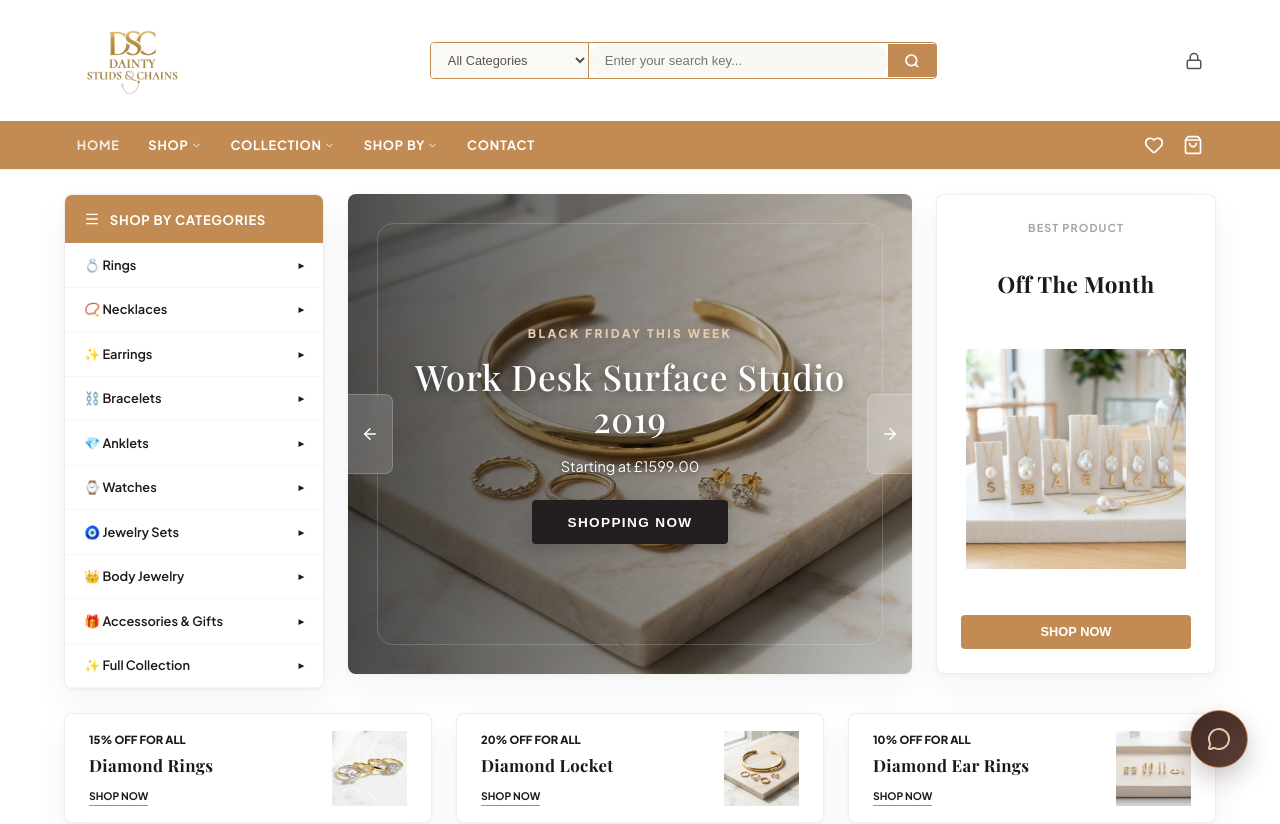
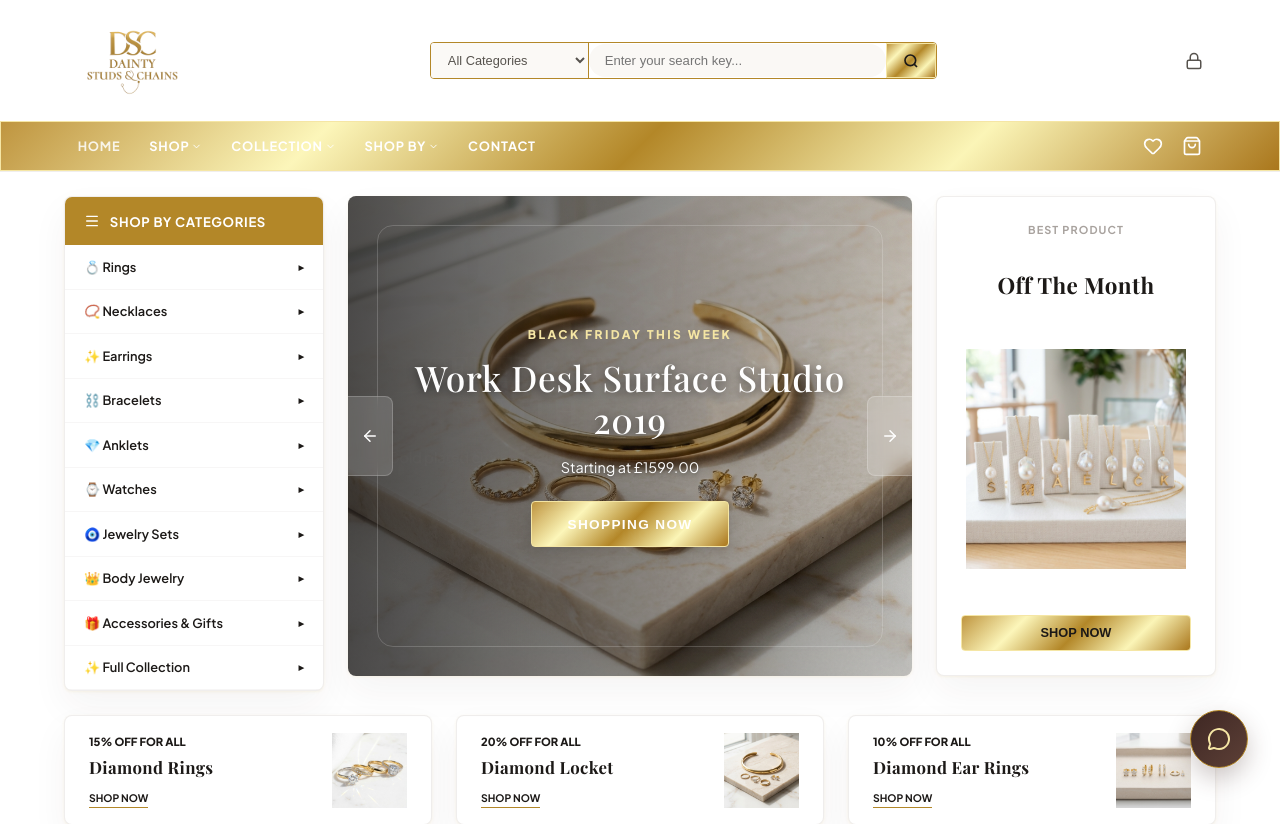
Before and after one commit to jasonpial/DAINTY-JEWELRY, a React (Vite) app: page / in a window 1280 px wide. Shown: the top 824 px of the page. Built offline with nearby package versions, Linux system fonts and the light colour scheme; a web font is replaced by a local one.

Commit message:
Refactor gold color variables and add gradient
Updated gold color variables and added gradient for metallic gold backgrounds.

```diff
--- a/src/index.css
+++ b/src/index.css
@@ -5,12 +5,14 @@
   --color-bg-secondary: #faf8f5;
   --color-bg-tertiary: #f3ece6;
 
-  --color-gold-primary: #c28b53;
-  --color-gold-dark: #996535;
-  --color-gold-light: #e6cbac;
-  --color-gold-accent: rgba(194, 139, 83, 0.15);
+  --color-gold-primary: #b38728; /* Rich metallic gold base color */
+  --color-gold-dark: #8a640f; /* Deep metallic gold shadow tone */
+  --color-gold-light: #f5e6a5; /* High shiny gold highlight tone */
+  --color-gold-accent: rgba(179, 135, 40, 0.15);
   --color-tan: #dfc9b2;
-  --color-caramel: #b57a42;
+  --color-caramel: #b38728; /* Aligned with metallic gold primary */
+
+  --gradient-gold-metallic: linear-gradient(135deg, #bf953f 0%, #fcf6ba 25%, #b38728 50%, #fbf5b7 75%, #aa771c 100%);
 
   --color-brown-primary: #3e2723;
   --color-brown-light: #5d4037;
@@ -3409,3 +3411,32 @@ div[style*="background: rgba"] span,
     display: none !important; /* Hide hamburger menu toggle since all links are visible */
   }
 }
+
+/* METALLIC GOLD GRADIENT OVERRIDES FOR EVERY GOLD BACKGROUND */
+.header-nav-row-gold,
+.mobile-nav-drawer-gold,
+.btn-gold,
+.search-btn,
+.hero-btn-discover,
+.promo-shop-now-btn,
+.btn-checkout,
+.btn-auth,
+.admin-btn-save,
+.btn-confirm-order,
+.card-btn-bag-visible:hover,
+.btn-primary:hover,
+.preset-chip.active,
+.shape-box.active {
+  background: var(--gradient-gold-metallic) !important;
+  border: 1px solid var(--color-gold-light) !important;
+  color: #1c1917 !important; /* High-contrast dark text on shiny gold */
+}
+
+/* Ensure text inside gold buttons/badges is dark for contrast safety */
+.btn-gold *,
+.btn-checkout *,
+.btn-auth *,
+.search-btn *,
+.hero-btn-discover * {
+  color: #1c1917 !important;
+}
```
